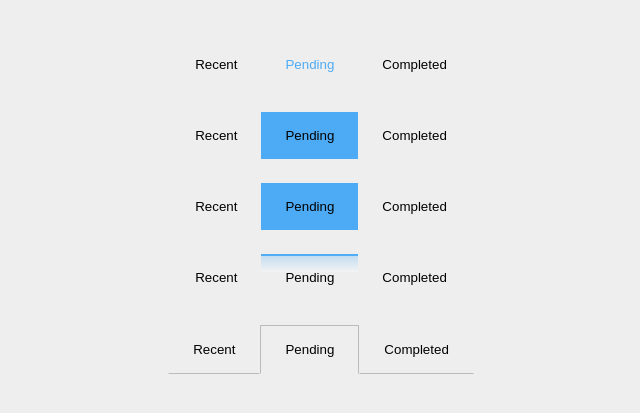
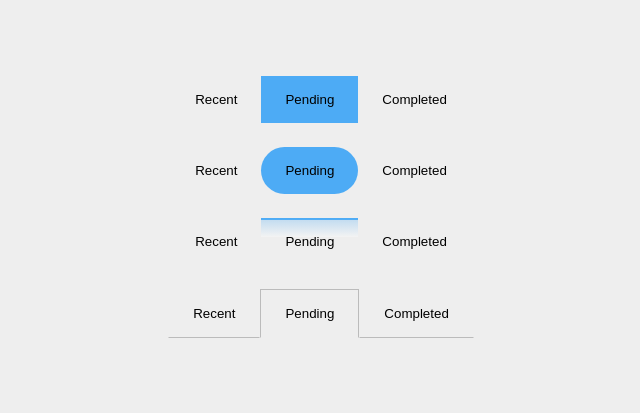
Before and after one commit to PhuocDuyDev/demo-nav, a plain HTML site: page index.html in a window 1280 px wide. Shown: the part 193-606 px from the top of the page, without its empty margins (319-959 px from the left). Drawn offline with Linux system fonts and the light colour scheme.

Commit message:
mon done navbar-6

```diff
--- a/index.html
+++ b/index.html
@@ -8,17 +8,6 @@
     <script src="main.js" defer></script>
   </head>
   <body>
-    <nav class="nav-menu nav-menu-1">
-      <button type="button" class="nav-item nav-item-1">
-        <span>Recent</span>
-      </button>
-      <button type="button" class="nav-item nav-item-1 active">
-        <span>Pending</span>
-      </button>
-      <button type="button" class="nav-item nav-item-1">
-        <span>Completed</span>
-      </button>
-    </nav>
     <nav class="nav-menu nav-menu-2">
       <button type="button" class="nav-item nav-item-2">
         <span>Recent</span>
@@ -30,17 +19,19 @@
         <span>Completed</span>
       </button>
     </nav>
-    <nav class="nav-menu nav-menu-4">
-      <button type="button" class="nav-item nav-item-4">
+
+    <nav class="nav-menu nav-menu-6">
+      <button type="button" class="nav-item nav-item-6">
         <span>Recent</span>
       </button>
-      <button type="button" class="nav-item nav-item-4 active">
+      <button type="button" class="nav-item nav-item-6 active">
         <span>Pending</span>
       </button>
-      <button type="button" class="nav-item nav-item-4">
+      <button type="button" class="nav-item nav-item-6">
         <span>Completed</span>
       </button>
     </nav>
+
     <nav class="nav-menu nav-menu-8">
       <button type="button" class="nav-item nav-item-8">
         <span>Recent</span>
--- a/main.js
+++ b/main.js
@@ -37,6 +37,19 @@ navItemList4.forEach((n) => {
 });
 /** END NAV ITEM 4 */
 
+/** BEGIN NAV ITEM 6 */
+const navItemList6 = document.querySelectorAll(".nav-item-6");
+
+navItemList6.forEach((n) => {
+  n.addEventListener("click", () => {
+    navItemList6.forEach((n2) => {
+      n2.classList.remove("active");
+    });
+    n.classList.add("active");
+  });
+});
+/** END NAV ITEM 6 */
+
 /** BEGIN NAV ITEM 8 */
 const navItemList8 = document.querySelectorAll(".nav-item-8");
 
--- a/styles.css
+++ b/styles.css
@@ -84,6 +84,25 @@ button {
 }
 /* END OPTION 4 */
 
+/* BEGIN OPTION 6 */
+.nav-item-6 {
+  border-radius: 24px;
+  overflow: hidden;
+}
+
+.nav-menu-6 .nav-item:hover {
+  background-color: #35baf6;
+}
+
+.nav-menu-6 .nav-item:active {
+  background-color: #4dabf5;
+}
+
+.nav-menu-6 .nav-item.active {
+  background-color: #4dabf5;
+}
+/* END OPTION 6 */
+
 /* BEGIN OPTION 8 */
 .nav-menu-8 .nav-item {
   position: relative;
```
